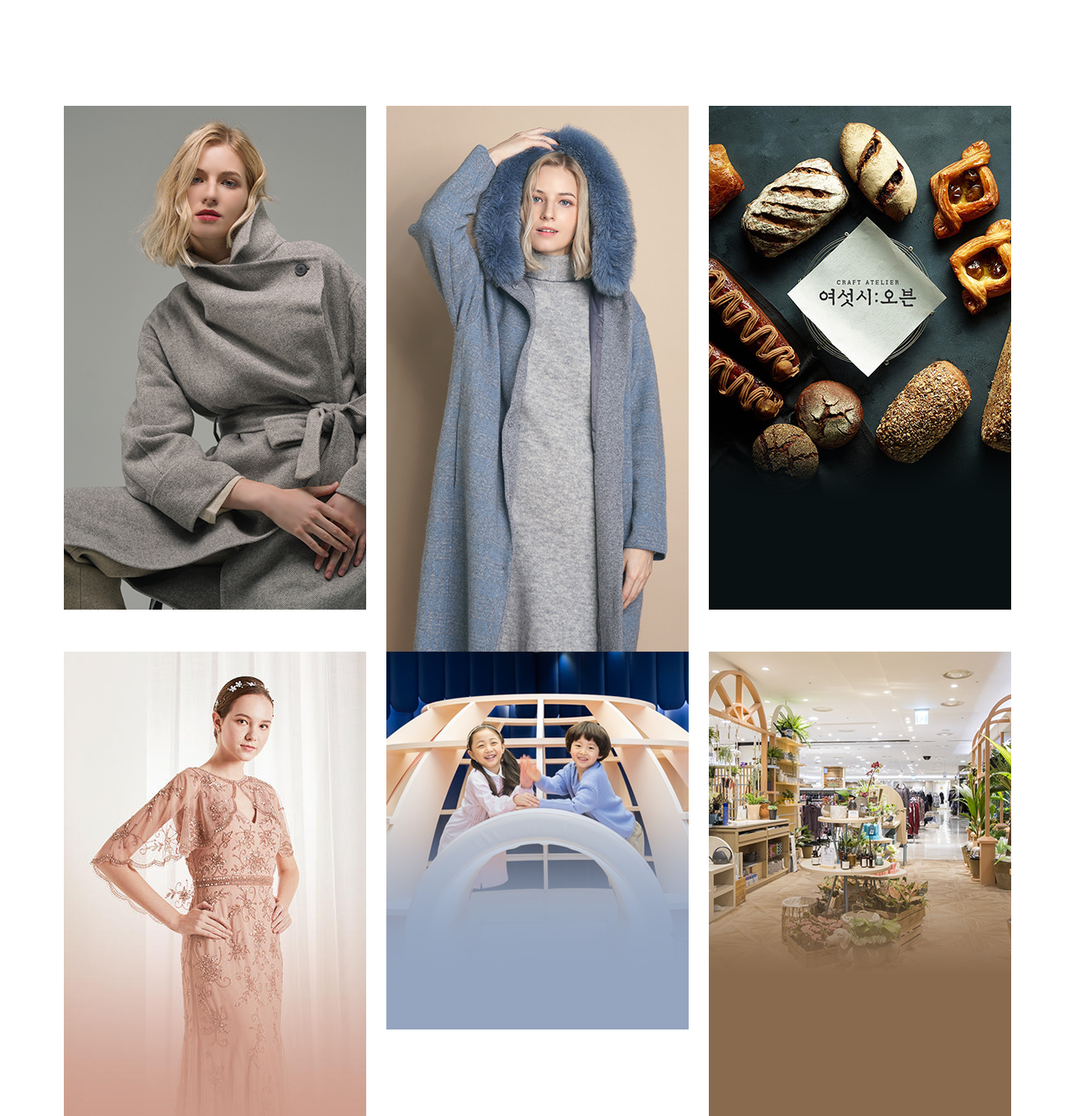
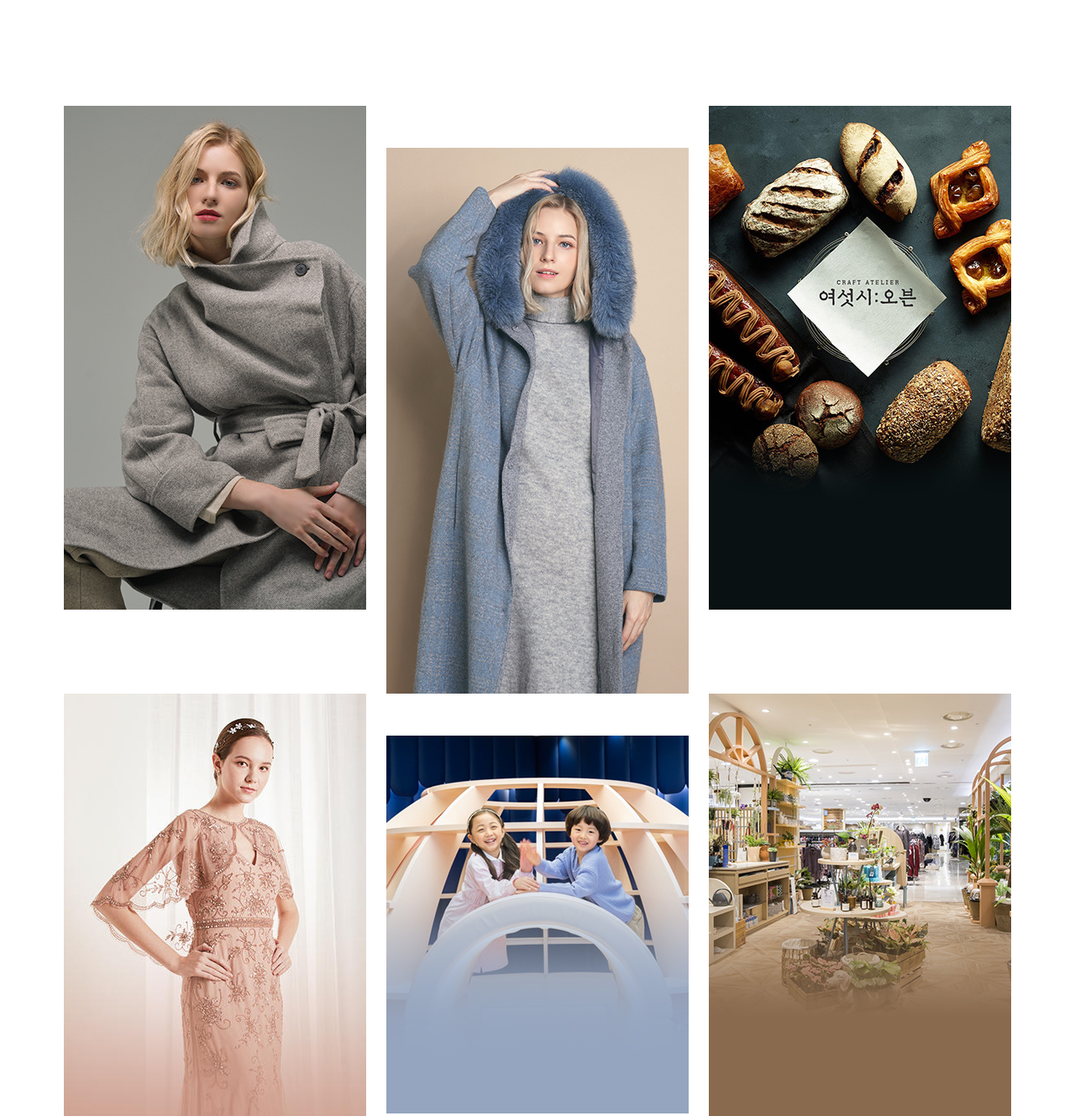
Before and after one commit to jiun-dev/lotte-elstyle, a plain HTML site: page index.html in a window 1280 px wide. Shown: the part 420-1749 px from the top of the page at 84% size. Drawn offline with nearby package versions, Linux system fonts and the light colour scheme.

Commit message:
Update index.html

```diff
--- a/index.html
+++ b/index.html
@@ -53,16 +53,16 @@
             <div class="banner">
                 <ul class="banner1">
                     <li><img src="images/img_thumb2_parsons_big.jpg" alt="thumb"></li>
-                    <li><img src="images/img_thumb2_unit_big.jpg" alt="thumb"></li>
+                    <li><img src="images/img_thumb2_unit_big.jpg" alt="thumb" style="margin-top: 50px;"></li>
                     <li><img src="images/oven_banner_dt.jpg" alt="thumb"></li>
                 </ul>
                 <ul class="banner2">
                     <li><img src="images/img_thumb_sharlotte_big.jpg" alt="thumb"></li>
-                    <li><img src="images/img_thumb_dongshim_big.jpg" alt="thumb"></li>
+                    <li><img src="images/img_thumb_dongshim_big.jpg" alt="thumb" style="margin-top: 50px;"></li>
                     <li><img src="images/img_thumb_sogongwon_big.jpg" alt="thumb"></li>
                 </ul>
                 <ul class="banner3">
-                    <li><img src="images/img_thumb_vieu_big.jpg" alt="thumb"></li>
+                    <li><img src="images/img_thumb_vieu_big.jpg" alt="thumb" style="margin-top: 50px;"></li>
                     <li><img src="images/img_thumb_lottetops_big.jpg" alt="thumb"></li>
                     <li><img src="images/img_thumb_eliden_big.jpg" alt="thumb"></li>
                 </ul>
```
